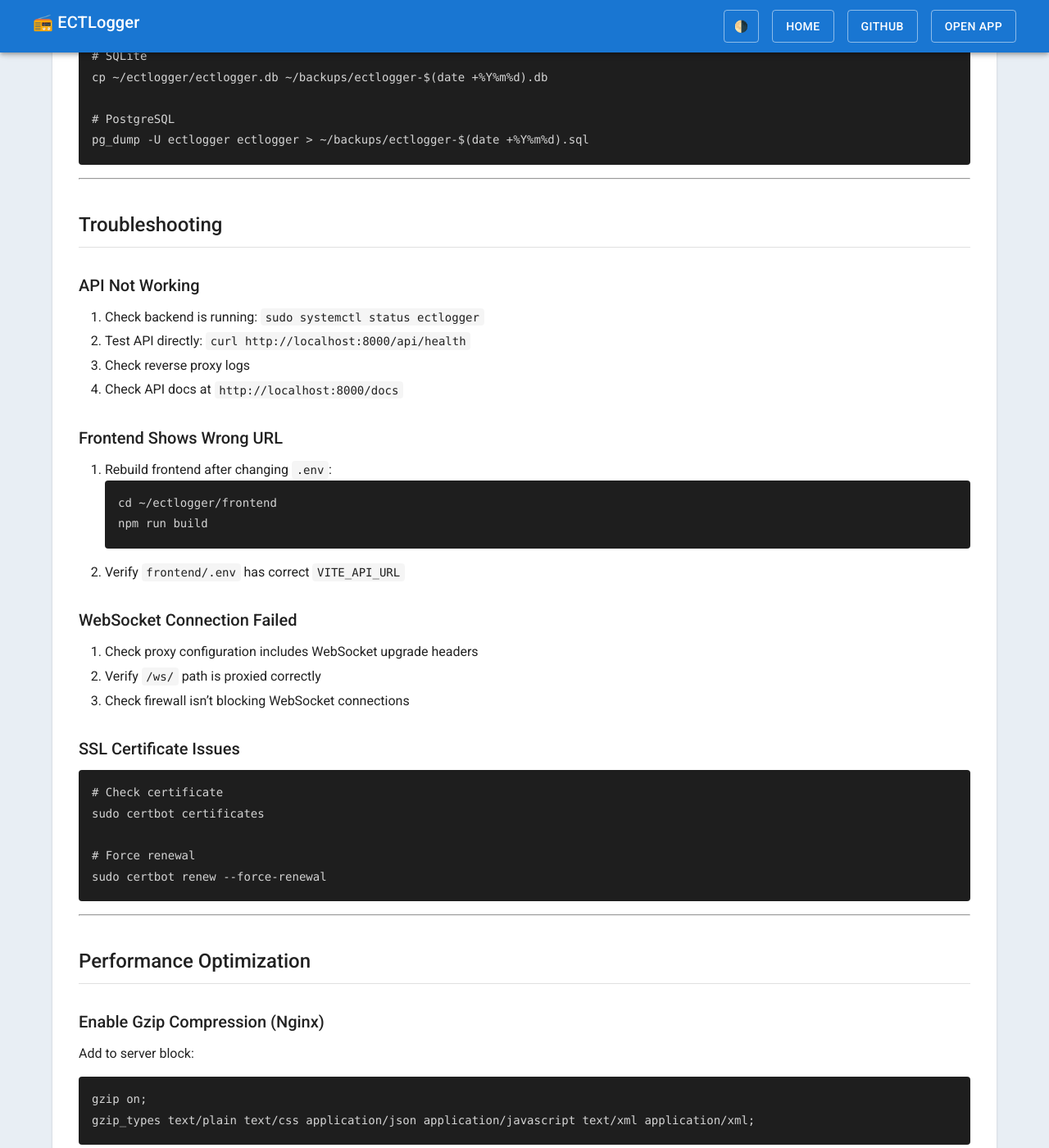
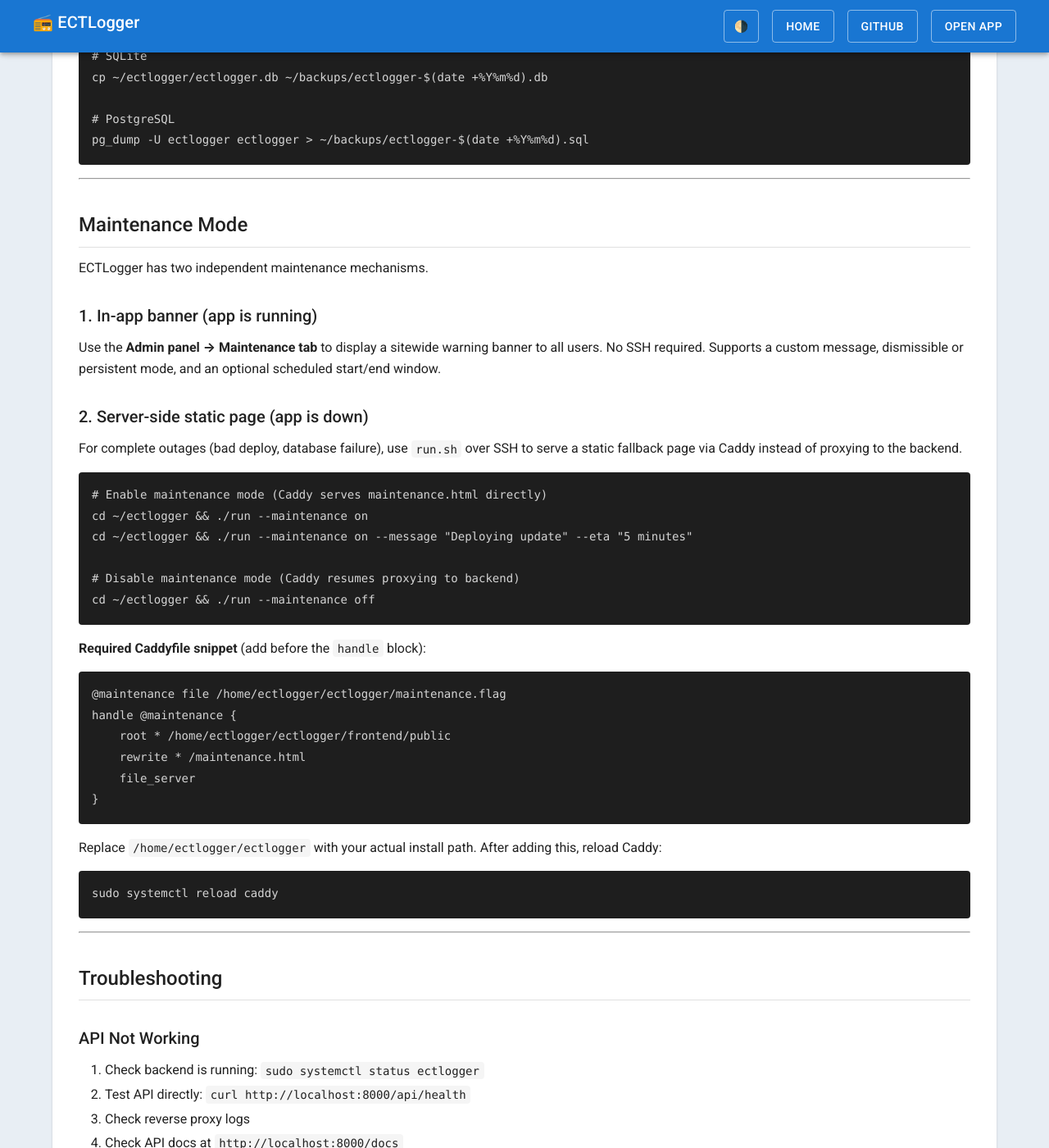
Before and after one commit to bradbrownjr/ectlogger, a Jekyll site: the page built from docs/PRODUCTION-DEPLOYMENT.md, in a window 1280 px wide and 1400 px high, scrolled down 12775 px. Shown: the whole window at 82% size. Built offline with Jekyll 4.4.1, drawn with Linux system fonts in a browser that asks for light colours; our own code applies the rules of GitHub Pages for plain Markdown files; some of the changed text lies outside the part shown.

Commit message:
Update docs to reference run.sh; add maintenance mode ops section; mark roadmap checklist complete

````diff
--- a/docs/PRODUCTION-DEPLOYMENT.md
+++ b/docs/PRODUCTION-DEPLOYMENT.md
@@ -111,11 +111,11 @@ VITE_API_URL=https://ectlogger.example.com/api
 FRONTEND_URL=https://ectlogger.example.com
 # If port 8000 is in use by another service, change this:
 BACKEND_PORT=8000
-# Tell start.sh that Caddy serves the frontend (skip Vite dev server)
+# Tell run.sh that Caddy serves the frontend (skip Vite dev server)
 SKIP_VITE=true
 ```
 
-> **Note:** The `SKIP_VITE=true` setting tells `start.sh` to NOT start the Vite development server. In production, Caddy serves the pre-built static files from `frontend/dist/`. If you run `./configure.sh`, this is automatically set when Caddy is detected.
+> **Note:** The `SKIP_VITE=true` setting tells `run.sh` to NOT start the Vite development server. In production, Caddy serves the pre-built static files from `frontend/dist/`. If you run `./configure.sh`, this is automatically set when Caddy is detected.
 
 **Rebuild frontend after changing .env:**
 ```bash
@@ -179,7 +179,7 @@ sudo systemctl reload caddy
 **Start ECTLogger backend:**
 ```bash
 sudo systemctl start ectlogger
-# Or manually: cd ~/ectlogger && ./start.sh
+# Or manually: cd ~/ectlogger && ./run --service
 ```
 
 ### 8. Access Your Application
@@ -426,7 +426,7 @@ Navigate to: `https://ectlogger.example.com`
 
 Since the reverse proxy forwards requests, the backend doesn't need to listen on all interfaces.
 
-**Edit systemd service or start.sh:**
+**Edit `run.sh` or the systemd service `ExecStart` line:**
 ```bash
 # Change from:
 uvicorn app.main:app --host 0.0.0.0 --port 8000
@@ -528,6 +528,44 @@ pg_dump -U ectlogger ectlogger > ~/backups/ectlogger-$(date +%Y%m%d).sql
 
 ---
 
+## Maintenance Mode
+
+ECTLogger has two independent maintenance mechanisms.
+
+### 1. In-app banner (app is running)
+
+Use the **Admin panel → Maintenance tab** to display a sitewide warning banner to all users. No SSH required. Supports a custom message, dismissible or persistent mode, and an optional scheduled start/end window.
+
+### 2. Server-side static page (app is down)
+
+For complete outages (bad deploy, database failure), use `run.sh` over SSH to serve a static fallback page via Caddy instead of proxying to the backend.
+
+```bash
+# Enable maintenance mode (Caddy serves maintenance.html directly)
+cd ~/ectlogger && ./run --maintenance on
+cd ~/ectlogger && ./run --maintenance on --message "Deploying update" --eta "5 minutes"
+
+# Disable maintenance mode (Caddy resumes proxying to backend)
+cd ~/ectlogger && ./run --maintenance off
+```
+
+**Required Caddyfile snippet** (add before the `handle` block):
+```caddy
+@maintenance file /home/ectlogger/ectlogger/maintenance.flag
+handle @maintenance {
+    root * /home/ectlogger/ectlogger/frontend/public
+    rewrite * /maintenance.html
+    file_server
+}
+```
+
+Replace `/home/ectlogger/ectlogger` with your actual install path. After adding this, reload Caddy:
+```bash
+sudo systemctl reload caddy
+```
+
+---
+
 ## Troubleshooting
 
 ### API Not Working
````
Also changed, not shown: docs/QUICKSTART.md (+2 -2 lines), docs/ROADMAP.md (+6 -6 lines).
